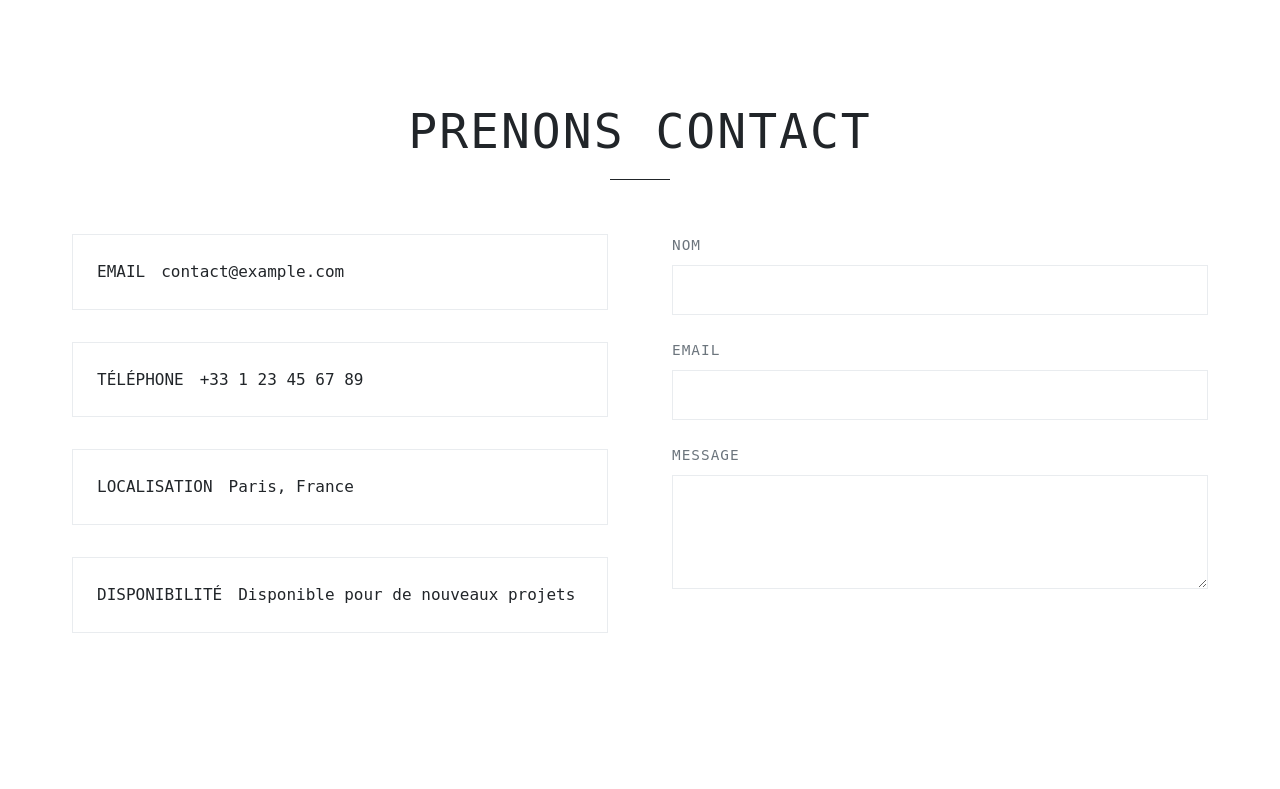
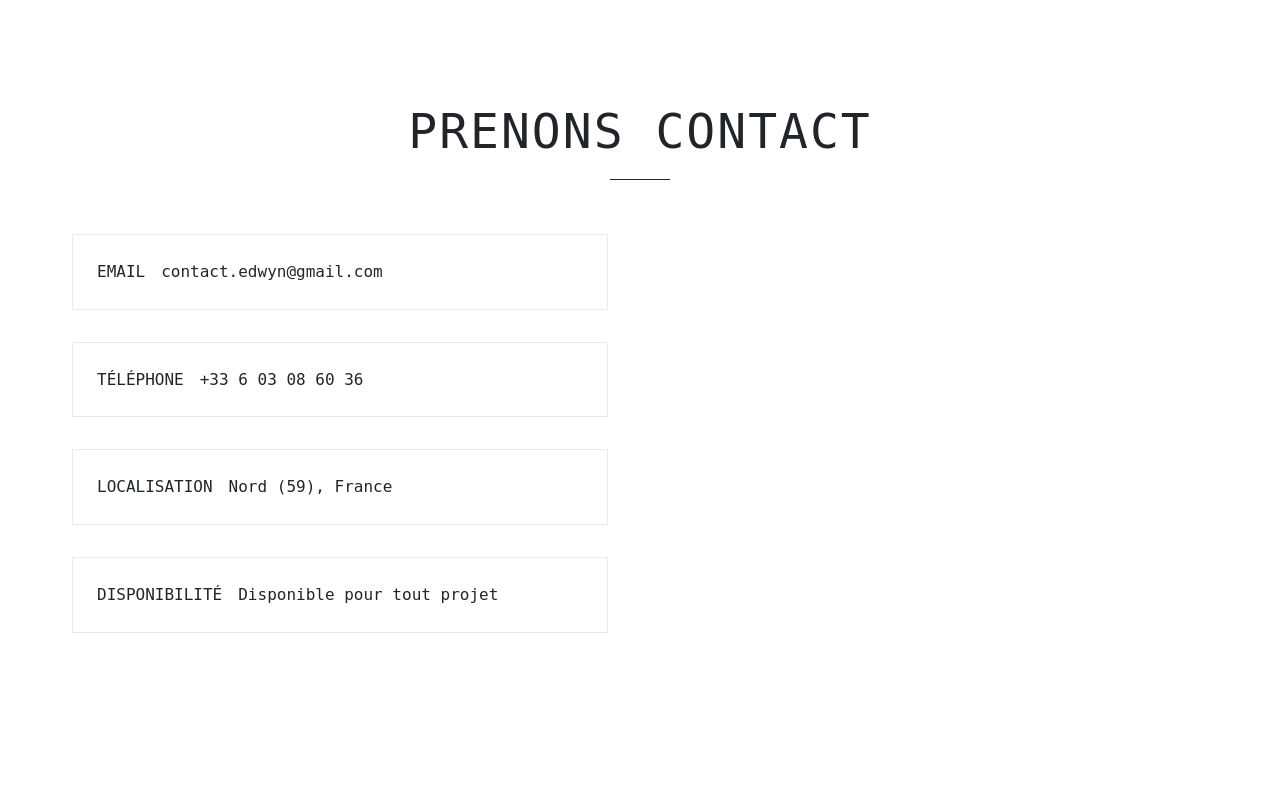
Before and after one commit to EdwynDev/Portfolio, a PHP site: page / in a window 1280 px wide. Shown: the part 4061-4850 px from the top of the page. After the commit the page ends 4694 px from the top, so only its background shows below. Run offline with PHP 8.4, Linux system fonts and the light colour scheme; some web fonts are replaced.

Commit message:
Update portfolio metadata and contact details
Replaced generic metadata and contact information with personalized details for Edwyn Lengrand, including updated meta tags, structured data, and contact info. Removed the contact form from the home page.

```diff
--- a/app/Views/home.php
+++ b/app/Views/home.php
@@ -6,31 +6,25 @@
     <meta name="viewport" content="width=device-width, initial-scale=1.0">
 
     <!-- Métadonnées principales -->
-    <title>Portfolio Moderne - Développeur Créatif | Expériences Numériques Innovantes</title>
-    <meta name="description" content="Portfolio d'un développeur créatif spécialisé dans la création d'expériences numériques exceptionnelles. Code propre, design moderne et solutions innovantes.">
-    <meta name="keywords" content="développeur créatif, portfolio, développement web, design moderne, expériences numériques, développeur full-stack, Paris">
-    <meta name="author" content="Développeur Créatif">
+    <title>Edwyn Lengrand | Développeur Web & Logiciel</title>
+    <meta name="description" content="Portfolio d'Edwyn Lengrand, développeur web et logiciel basé dans le Nord. Passionné, polyvalent, toujours prêt pour de nouveaux défis.">
+    <meta name="keywords" content="Edwyn Lengrand, développeur web, full-stack, javascript, python, nord, portfolio développeur">
+    <meta name="author" content="Edwyn Lengrand">
     <meta name="robots" content="index, follow">
     <meta name="language" content="French">
 
     <!-- Métadonnées Open Graph (Facebook, LinkedIn) -->
-    <meta property="og:title" content="Portfolio Moderne - Développeur Créatif">
-    <meta property="og:description" content="Découvrez mon portfolio de développeur créatif. Création d'expériences numériques exceptionnelles avec un code propre et un design moderne.">
+    <meta property="og:title" content="Portfolio - Edwyn Lengrand">
+    <meta property="og:description" content="Développeur basé dans le Nord (59), maîtrisant JS, PHP, SQL, HTML/CSS, Python et plus. Disponible pour tout projet.">
     <meta property="og:type" content="website">
-    <meta property="og:url" content="https://votre-domaine.com">
-    <meta property="og:image" content="https://votre-domaine.com/images/portfolio-preview.jpg">
-    <meta property="og:image:alt" content="Aperçu du portfolio - Développeur Créatif">
+    <meta property="og:url" content="https://edwyn.neopolyworks.fr/">
     <meta property="og:locale" content="fr_FR">
-    <meta property="og:site_name" content="Portfolio Développeur Créatif">
+    <meta property="og:site_name" content="Portfolio Edwyn Lengrand">
 
     <!-- Métadonnées Twitter -->
     <meta name="twitter:card" content="summary_large_image">
-    <meta name="twitter:site" content="@votre_twitter">
-    <meta name="twitter:creator" content="@votre_twitter">
-    <meta name="twitter:title" content="Portfolio Moderne - Développeur Créatif">
-    <meta name="twitter:description" content="Découvrez mon portfolio de développeur créatif. Création d'expériences numériques exceptionnelles.">
-    <meta name="twitter:image" content="https://votre-domaine.com/images/portfolio-preview.jpg">
-    <meta name="twitter:image:alt" content="Aperçu du portfolio - Développeur Créatif">
+    <meta name="twitter:title" content="Portfolio - Edwyn Lengrand">
+    <meta name="twitter:description" content="Développeur dans le Nord, passionné par le code propre et les expériences numériques.">
 
     <!-- Favicon et icônes -->
     <link rel="icon" type="image/x-icon" href="/favicon.ico">
@@ -55,32 +49,28 @@
         {
             "@context": "https://schema.org",
             "@type": "Person",
-        "name": "Développeur Créatif",
-        "jobTitle": "Développeur Full-Stack",
-        "description": "Développeur créatif spécialisé dans la création d'expériences numériques exceptionnelles",
-        "url": "https://votre-domaine.com",
-        "sameAs": [
-            "https://linkedin.com/in/votre-profil",
-            "https://github.com/votre-profil",
-            "https://twitter.com/votre-profil"
-        ],
+            "name": "Edwyn Lengrand",
+            "jobTitle": "Développeur Web & Logiciel",
+            "description": "Développeur full-stack basé dans le Nord, maîtrisant JS, PHP, SQL, HTML/CSS, Python, etc.",
+            "url": "https://edwyn.neopolyworks.fr/",
+            "sameAs": [],
             "address": {
                 "@type": "PostalAddress",
-            "addressLocality": "Paris",
+                "addressLocality": "Nord (59)",
                 "addressCountry": "France"
             },
             "contactPoint": {
                 "@type": "ContactPoint",
-            "telephone": "+33 1 23 45 67 89",
-            "email": "contact@example.com",
+                "telephone": "+33 6 03 08 60 36",
+                "email": "contact.edwyn@gmail.com",
                 "contactType": "travail"
             },
             "hasOccupation": {
                 "@type": "Occupation",
-            "name": "Développeur Full-Stack",
+                "name": "Développeur Web & Logiciel",
                 "occupationLocation": {
                     "@type": "City",
-                "name": "Paris"
+                    "name": "Nord (59)"
                 }
             }
         }
@@ -222,36 +212,21 @@
             <div class="contact-info fade-in">
                 <div class="contact-item">
                     <span>EMAIL</span>
-                    <span>contact@example.com</span>
+                    <span>contact.edwyn@gmail.com</span>
                 </div>
                 <div class="contact-item">
                     <span>TÉLÉPHONE</span>
-                    <span>+33 1 23 45 67 89</span>
+                    <span>+33 6 03 08 60 36</span>
                 </div>
                 <div class="contact-item">
                     <span>LOCALISATION</span>
-                    <span>Paris, France</span>
+                    <span>Nord (59), France</span>
                 </div>
                 <div class="contact-item">
                     <span>DISPONIBILITÉ</span>
-                    <span>Disponible pour de nouveaux projets</span>
+                    <span>Disponible pour tout projet</span>
                 </div>
             </div>
-            <form class="contact-form fade-in" role="form" aria-label="Formulaire de contact">
-                <div class="form-group">
-                    <label for="name">NOM</label>
-                    <input type="text" id="name" name="name" required aria-required="true">
-                </div>
-                <div class="form-group">
-                    <label for="email">EMAIL</label>
-                    <input type="email" id="email" name="email" required aria-required="true">
-                </div>
-                <div class="form-group">
-                    <label for="message">MESSAGE</label>
-                    <textarea id="message" name="message" rows="5" required aria-required="true"></textarea>
-                </div>
-                <button type="submit" class="cta-button">ENVOYER LE MESSAGE</button>
-            </form>
         </div>
     </section>
 
```
Lines whose indentation alone changed are shown as unchanged.
